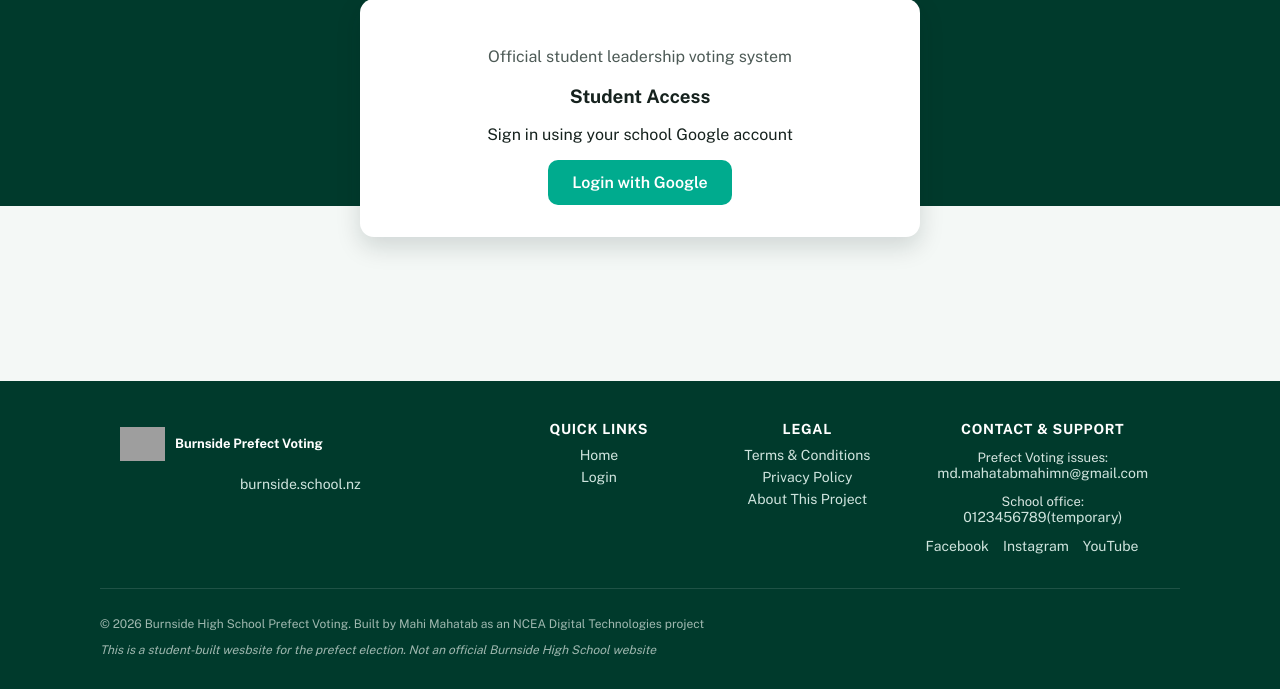
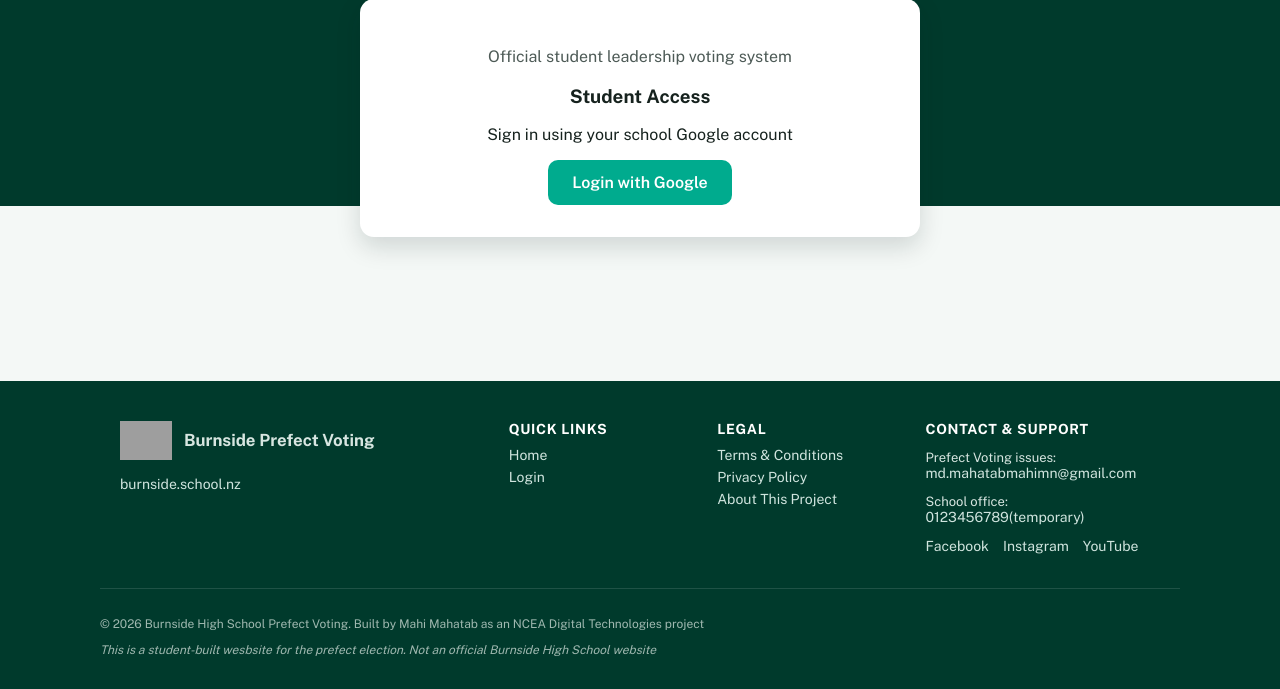
Before and after one commit to Astral-Viscount/Prefect-Voting, a Flask app: page / in a window 1280 px wide. Shown: the part 134-823 px from the top of the page. Run offline with Flask 3, Linux system fonts and the light colour scheme; data that the repository does not hold is empty; parts of the project's set-up code (start-up, migrations or seed data) failed here and were passed over; grey boxes are pictures that could not be loaded.

Commit message:
footer alignment logo and responsiveness fixed

```diff
--- a/static/style.css
+++ b/static/style.css
@@ -538,16 +538,33 @@ body {
     color: var(--bhs-glacier-green);
 }
 
+.footer-brand {
+    display: flex;
+    flex-direction: column;
+    align-items: center;
+}
+
 .footer-brand .footer-logo {
-    display: flex;
+    display: inline-flex;
     align-items: center;
-    gap: 10px;
-    margin-bottom: 10px;
+    gap: 12px;
+    margin-bottom: 14px;
+    justify-content: center;
+    width: fit-content;
+    max-width: 100%;
 }
 
 .footer-brand .footer-logo span {
-    color: white;
+    font-size: 1.05rem;
     font-weight: 700;
+    line-height: 1.25;
+    text-align: left;
+}
+
+.footer-brand > a {
+    display: inline-block;
+    margin-top: 2px;
+    text-align: center;
 }
 
 .footer-brand p {
@@ -558,10 +575,10 @@ body {
 }
 
 .footer-logo img {
-    width: 45px;
-    height: 45px;
-    object-fit: contain;
+    width: 52px;
+    height: auto;
     flex-shrink: 0;
+    display: block;
 }
 
 .footer-social {
@@ -801,15 +818,25 @@ label {
     color: var(--bhs-bush-green);
 }
 
-@media (max-width: 400px) {
+@media (max-width: 480px) {
 
-    .footer-logo {
+    .footer-brand .footer-logo {
         flex-direction: column;
-        align-items: flex-start;
+        text-align: center;
+        gap: 8px;
     }
 
     .footer-social {
         flex-wrap: wrap;
+        justify-content: center;
+    }
+
+    .footer-brand .footer-logo span {
+        text-align: center;
+    }
+
+    .footer-brand > a {
+        text-align: center;
     }
 }
 
@@ -826,15 +853,26 @@ label {
 @media (min-width: 768px) {
     .footer-grid {
         grid-template-columns: 2fr 1fr 1fr 1.3fr;
+    }
+
+    .footer-col {
         text-align: left;
     }
 
-    .footer-bottom {
+    .footer-brand {
+        align-items: flex-start;
+    }
+
+    .footer-brand > a {
         text-align: left;
     }
 
     .footer-social {
         justify-content: flex-start;
+    }
+
+    .footer-bottom {
+        text-align: left;
     }
 }
 
```
